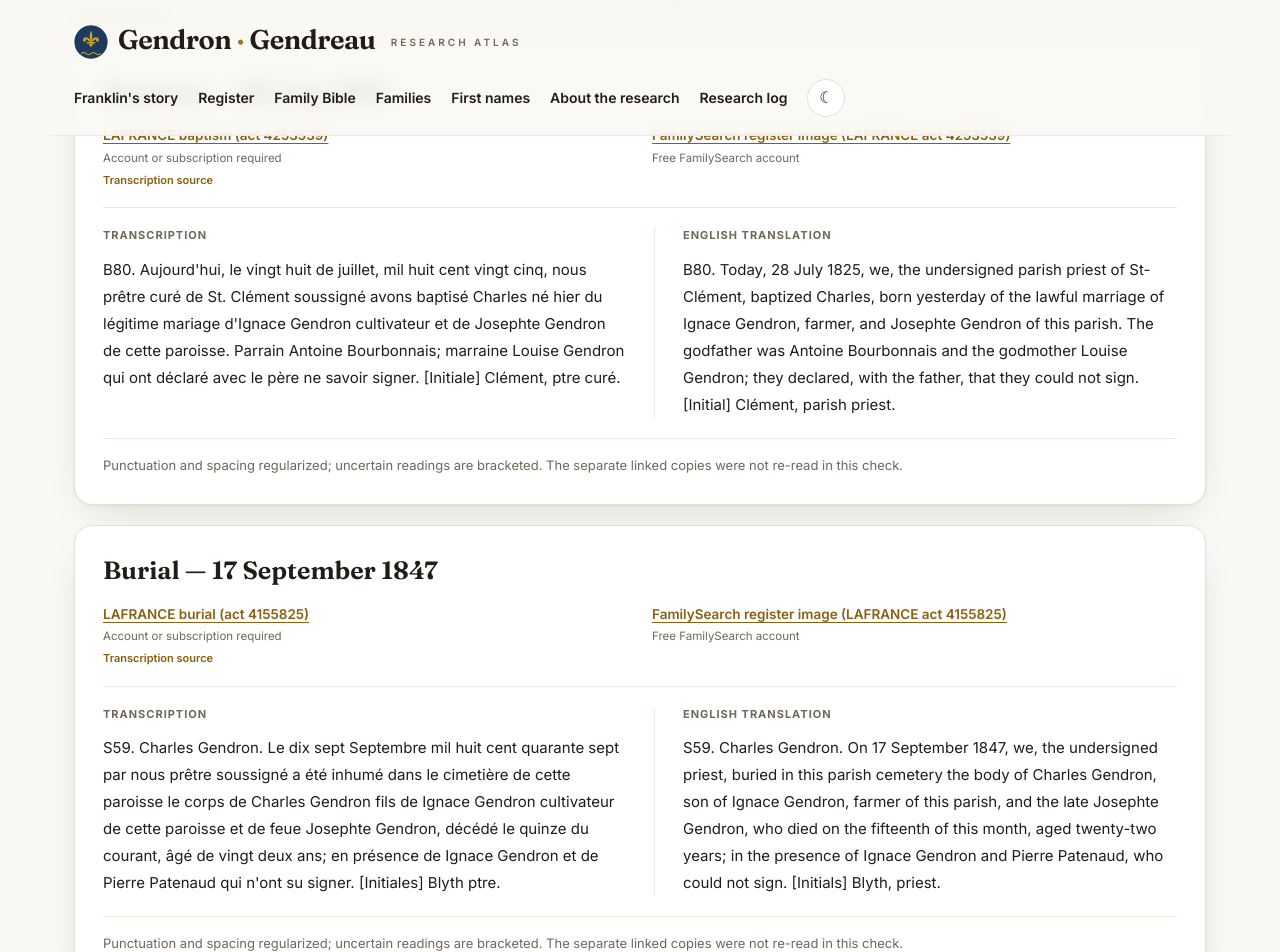
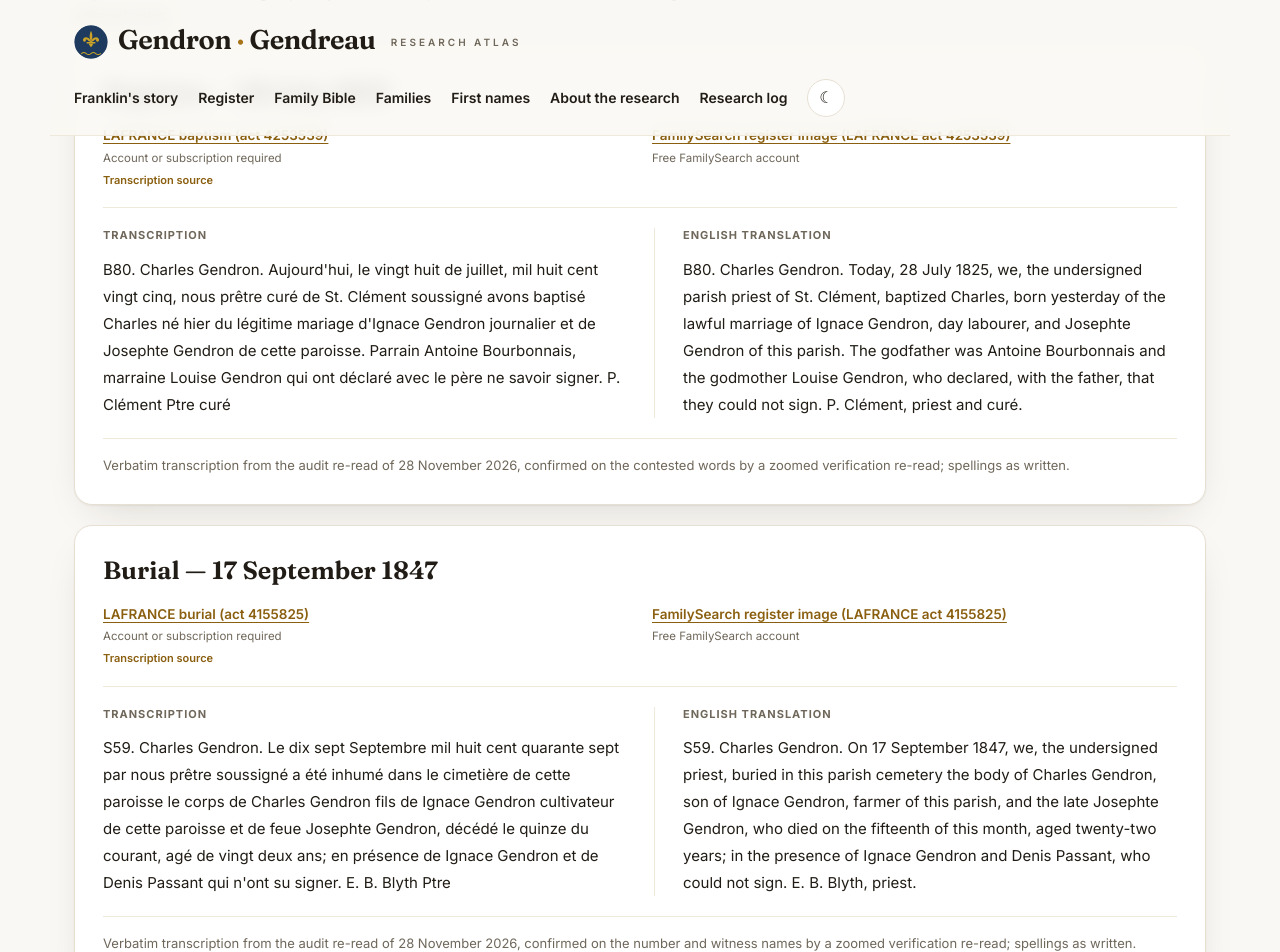
Before and after one commit to vetharmon/gendron-research, a Jekyll site: the page built from _candidates/c168.md, in a window 1280 px wide and 1400 px high, scrolled down 1255 px. Shown: the top 952 px of the window. Built offline with Jekyll 4.4.1, drawn with Linux system fonts in a browser that asks for light colours.

Commit message:
Add files via upload

```diff
--- a/_candidates/c168.md
+++ b/_candidates/c168.md
@@ -16,43 +16,45 @@ sources:
 - label: LAFRANCE baptism (act 4253539)
   url: https://www.genealogiequebec.com/Membership/LAFRANCE/acte/4253539
   access: Account or subscription required
-  provenance: Original register image read on 23 November 2026. B80 crosses the lower-left and upper-right pages; birth 27 July, baptism 28 July 1825; Ignace Gendron and Josephte Gendron.
+  provenance: Original register image read on 23 November 2026. B80 crosses the lower-left and upper-right pages; birth 27 July, baptism 28 July 1825; Ignace Gendron and Josephte Gendron. Re-read and verified 28 November 2026, with a zoomed verification re-read of the contested words — the father is a journalier in this copy against cultivateur in the parish copy; the godfather reads Antoine Bourbonnais letter by letter; the priest signs P. Clément.
   document_id: act-4253539
   document_primary: true
   document_title: Baptism — 28 July 1825
   document_note: ''
-  transcription: B80. Aujourd'hui, le vingt huit de juillet, mil huit cent vingt cinq, nous prêtre curé de St. Clément soussigné avons baptisé Charles né hier du légitime mariage d'Ignace Gendron cultivateur et de Josephte Gendron de cette paroisse. Parrain Antoine Bourbonnais; marraine Louise Gendron qui ont déclaré avec le père ne savoir signer. [Initiale] Clément, ptre curé.
-  translation: B80. Today, 28 July 1825, we, the undersigned parish priest of St-Clément, baptized Charles, born yesterday of the lawful marriage of Ignace Gendron, farmer, and Josephte Gendron of this parish. The godfather was Antoine Bourbonnais and the godmother Louise Gendron; they declared, with the father, that they could not sign. [Initial] Clément, parish priest.
+  transcription: "B80. Charles Gendron. Aujourd'hui, le vingt huit de juillet, mil huit cent vingt cinq, nous prêtre curé de St. Clément soussigné avons baptisé Charles né hier du légitime mariage d'Ignace Gendron journalier et de Josephte Gendron de cette paroisse. Parrain Antoine Bourbonnais, marraine Louise Gendron qui ont déclaré avec le père ne savoir signer. P. Clément Ptre curé"
+  translation: "B80. Charles Gendron. Today, 28 July 1825, we, the undersigned parish priest of St. Clément, baptized Charles, born yesterday of the lawful marriage of Ignace Gendron, day labourer, and Josephte Gendron of this parish. The godfather was Antoine Bourbonnais and the godmother Louise Gendron, who declared, with the father, that they could not sign. P. Clément, priest and curé."
   text_language: fr
   text_type: transcription
-  text_note: Punctuation and spacing regularized; uncertain readings are bracketed. The separate linked copies were not re-read in this check.
+  text_note: "Verbatim transcription from the audit re-read of 28 November 2026, confirmed on the contested words by a zoomed verification re-read; spellings as written."
 - label: LAFRANCE burial (act 4155825)
   url: https://www.genealogiequebec.com/Membership/LAFRANCE/acte/4155825
   access: Account or subscription required
-  provenance: Original register image read on 23 November 2026. S59 confirms death 15 September, burial 17 September 1847, age twenty-two, and the same parents as the baptism; the mother was deceased.
+  provenance: Original register image read on 23 November 2026. S59 confirms death 15 September, burial 17 September 1847, age twenty-two, and the same parents as the baptism; the mother was deceased. Re-read and verified 28 November 2026, with a zoomed verification re-read — the margin number is S 59, read digit by digit, and the witnesses in this copy are Ignace Gendron and Denis Passant; the parish copy names different witnesses entirely. The earlier transcription's Pierre Patenaud appears in neither copy.
   document_id: act-4155825
   document_primary: true
   document_title: Burial — 17 September 1847
   document_note: ''
-  transcription: S59. Charles Gendron. Le dix sept Septembre mil huit cent quarante sept par nous prêtre soussigné a été inhumé dans le cimetière de cette paroisse le corps de Charles Gendron fils de Ignace Gendron cultivateur de cette paroisse et de feue Josephte Gendron, décédé le quinze du courant, âgé de vingt deux ans; en présence de Ignace Gendron et de Pierre Patenaud qui n'ont su signer. [Initiales] Blyth ptre.
-  translation: S59. Charles Gendron. On 17 September 1847, we, the undersigned priest, buried in this parish cemetery the body of Charles Gendron, son of Ignace Gendron, farmer of this parish, and the late Josephte Gendron, who died on the fifteenth of this month, aged twenty-two years; in the presence of Ignace Gendron and Pierre Patenaud, who could not sign. [Initials] Blyth, priest.
+  transcription: "S59. Charles Gendron. Le dix sept Septembre mil huit cent quarante sept par nous prêtre soussigné a été inhumé dans le cimetière de cette paroisse le corps de Charles Gendron fils de Ignace Gendron cultivateur de cette paroisse et de feue Josephte Gendron, décédé le quinze du courant, agé de vingt deux ans; en présence de Ignace Gendron et de Denis Passant qui n'ont su signer. E. B. Blyth Ptre"
+  translation: "S59. Charles Gendron. On 17 September 1847, we, the undersigned priest, buried in this parish cemetery the body of Charles Gendron, son of Ignace Gendron, farmer of this parish, and the late Josephte Gendron, who died on the fifteenth of this month, aged twenty-two years; in the presence of Ignace Gendron and Denis Passant, who could not sign. E. B. Blyth, priest."
   text_language: fr
   text_type: transcription
-  text_note: Punctuation and spacing regularized; uncertain readings are bracketed. The separate linked copies were not re-read in this check.
+  text_note: "Verbatim transcription from the audit re-read of 28 November 2026, confirmed on the number and witness names by a zoomed verification re-read; spellings as written."
 - label: PRDH-IGD
   url: https://www.prdh-igd.com/Membership/fr/PRDH/Individu/2670556
   access: Account or subscription required
-  provenance: Recorded in the source research notes.
+  provenance: Recorded in the source research notes. PRDH reconstitution page — not opened in the audit (no PRDH hits spent, per the audit's standing rule); the underlying baptism and burial acts were verified through their LAFRANCE and FamilySearch copies on 28 November 2026.
 - label: FamilySearch register image (LAFRANCE act 4155825)
   url: https://www.familysearch.org/ark:/61903/3:1:3QSQ-G993-4K1M
   access: Free FamilySearch account
-  provenance: Quebec, Catholic Parish Registers, 1621-1979 — image 524. Matched to the LAFRANCE act on name, date and parents (12 Nov 2026).
+  provenance: Quebec, Catholic Parish Registers, 1621-1979 — image 524. Matched to the LAFRANCE act on name, date and parents (12 Nov 2026). Re-read and verified 28 November 2026 — image 524 of the film; this copy numbers the burial S.192 in its own cumulative numbering and names François Gendron and Pierre Bertrand as witnesses, against Ignace Gendron and Denis Passant in the civil copy.
+  transcription: "S.192. Le dix sept Septembre mil huit cent quarante sept par nous prêtre soussigné a été inhumé dans le cimetière de cette paroisse le corps de Charles Gendron fils de Ignace Gendron cultivateur de cette paroisse et de feue Josephte Gendron, décédé le quinze du courant, agé de vingt deux ans; en présence de François Gendron et de Pierre Bertrand qui n'ont su signer. [signature illegible]"
   document_id: act-4155825
   document_primary: false
 - label: FamilySearch register image (LAFRANCE act 4253539)
-  url: https://www.familysearch.org/ark:/61903/3:1:3QS7-L993-WNGF
+  url: https://www.familysearch.org/ark:/61903/3:1:3QSQ-G993-WJ4H
   access: Free FamilySearch account
-  provenance: Quebec, Catholic Parish Registers, 1621-1979 — image 371, DGS 5469007. Matched to the LAFRANCE act on name, date and parents (12 Nov 2026).
+  provenance: Quebec, Catholic Parish Registers, 1621-1979 — image 371, DGS 5469007. Matched to the LAFRANCE act on name, date and parents (12 Nov 2026). Link corrected in the audit — the previous ark opened image 371, which holds June 1825 acts; this act is on image 374. Re-read and verified 28 November 2026 — the father is a cultivateur in this copy against journalier in the civil copy, and the act closes with a note of two crossed-out words.
+  transcription: "B.80 Charles Gendron. Aujourd'hui, le vingt huit de Juillet, mil huit cent vingt cinq, nous prêtre curé de St. Clément de Beauharnois avons baptisé Charles né hier du légitime mariage de Ignace Gendron cultivateur et de Josephte Gendron de cette paroisse. Parain Antoine [uncertain: Bourgeois], marraine [uncertain: Louise] Gendron qui ont déclaré ne savoir signer. Deux mots rayés nuls. P. Clément Ptre. curé."
   document_id: act-4253539
   document_primary: false
 filenames:
```
